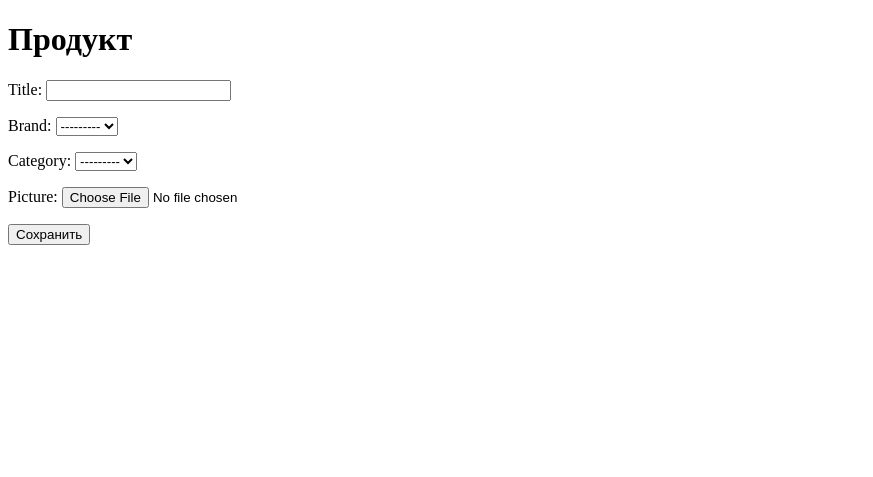
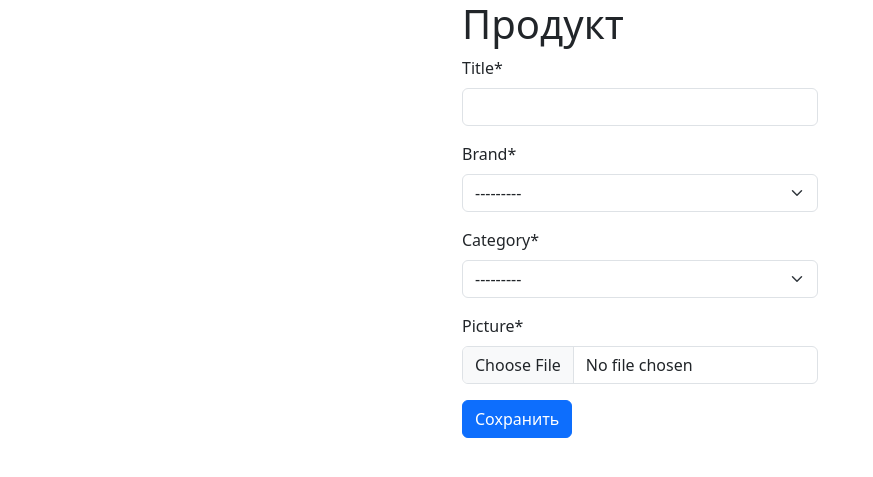
Before and after one commit to iana-b/CosProject, a Django app: page /product/new/ in a window 1280 px wide. Shown: the top 477 px of the page, without its empty margins (0-873 px from the left). Run offline with Django 4.2, Linux system fonts and the light colour scheme; data that the repository does not hold is empty; some libraries are stand-ins or nearby versions.

Commit message:
add style product edit

```diff
--- a/cosproject/cosapp/templates/product_edit.html
+++ b/cosproject/cosapp/templates/product_edit.html
@@ -2,14 +2,23 @@
 <html lang="en">
 <head>
     <meta charset="UTF-8">
+     {% load static %}
+    <link rel="stylesheet" href="{% static 'bootstrap.css' %}">
     <title>Добавление продукта</title>
 </head>
 <body>
-    <h1>Продукт</h1>
-    <form method="POST" enctype="multipart/form-data">
-        {% csrf_token %}
-        {{ form.as_p }}
-        <button type="submit">Сохранить</button>
-    </form>
+    <div class="container">
+        <div class="row">
+            <div class="col-4 mx-auto">
+                <h1>Продукт</h1>
+                {% load crispy_forms_tags %}
+                <form method="POST" enctype="multipart/form-data">
+                    {% csrf_token %}
+                    {{ form|crispy }}
+                    <button type="submit" class="btn btn-primary">Сохранить</button>
+                </form>
+            </div>
+        </div>
+    </div>
 </body>
 </html>
--- a/cosproject/cosproject/settings.py
+++ b/cosproject/cosproject/settings.py
@@ -38,7 +38,13 @@ INSTALLED_APPS = [
     'django.contrib.messages',
     'django.contrib.staticfiles',
     'cosapp.apps.CosappConfig',
+    'crispy_forms',
+    "crispy_bootstrap5",
 ]
+
+CRISPY_ALLOWED_TEMPLATE_PACKS = "bootstrap5"
+
+CRISPY_TEMPLATE_PACK = "bootstrap5"
 
 MIDDLEWARE = [
     'django.middleware.security.SecurityMiddleware',
```
